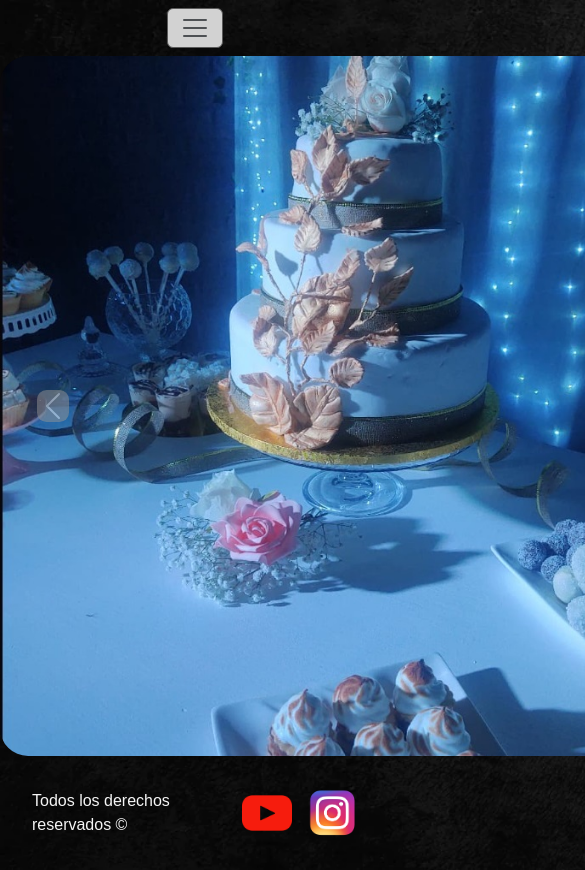
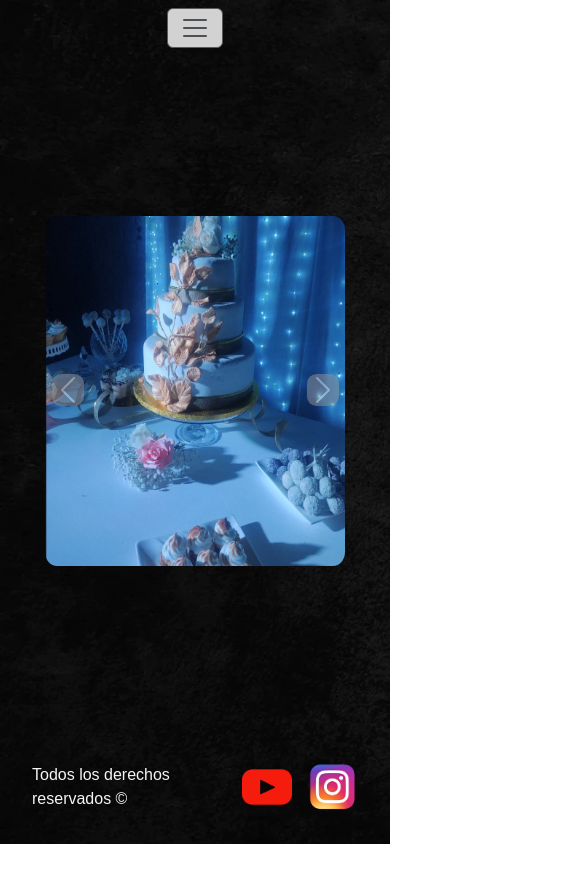
Before and after one commit to Andreolise/EntregaFinal-Andreoli, a website: page pages/galeria.html in a window 390 px wide. Shown: the top 870 px of the page, 585 px wide, since content can reach past the window. After the commit the page ends 844 px from the top, so only its background shows below. Drawn offline with nearby package versions, Linux system fonts and the light colour scheme.

Commit message:
responsive mejorado

```diff
--- a/pages/galeria.html
+++ b/pages/galeria.html
@@ -43,7 +43,7 @@
 <!--Carrusel de imágenes-->
     <section id="carouselExampleIndicators" class="carousel slide mx-auto">
         <div class="carousel-inner">
-            <div class="carousel-item active img-fluid">
+            <div class="carousel-item active">
                 <img src="../img/galeria/cumpleaños-1.jpg" class="d-block w-100" alt="Torta de cumpleaños">
             </div>
             <div class="carousel-item">
@@ -81,6 +81,7 @@
             </div>
         </div>
 <!--Botones del carrusel de imágenes-->
+    <div class="botones-del-carrusel">
         <button class="carousel-control-prev" type="button" data-bs-target="#carouselExampleIndicators" data-bs-slide="prev">
         <span class="carousel-control-prev-icon" aria-hidden="true"></span>
         <span class="visually-hidden">Previous</span>
@@ -89,6 +90,7 @@
         <span class="carousel-control-next-icon" aria-hidden="true"></span>
         <span class="visually-hidden">Next</span>
         </button>
+    </div>
     </section>
 
     <footer class="container p-4 rounded">
--- a/scss/styles.scss
+++ b/scss/styles.scss
@@ -5,7 +5,7 @@
 
   header {
     display: flex;
-    justify-content: center;
+    justify-content: space-around;
   }
 
   body {
@@ -13,12 +13,14 @@
     background-size: cover;
     background-repeat: no-repeat;
     font-family:'Montserrat', sans-serif;
-    color:whitesmoke
+    color:whitesmoke;
+    display: flex;
+    flex-direction: column;
+    min-height: 100vh;
   }
 
-#form {
-    flex-direction: column;
-    align-items: center;
+  footer {
+    margin-top: auto ;
   }
 
   .pages {
@@ -78,7 +80,7 @@
       grid-template-columns: repeat(2, 1fr);
       justify-items: center;
     }
-  }
+    }
 
   @media (min-width: 1260px) {
     .recetas {
@@ -87,21 +89,41 @@
       justify-items: center;
     }
   }
+  .carousel-item img {
+    height: 700px;
+    width: 500px;
+    border-radius: 4%;
+  }
 
   #carouselExampleIndicators{
     height: 700px;
     width: 700px;
   }
 
-  .carousel-item img {
-    height: 700px;
-    width: 500px;
-    border-radius: 4%;
-  }
-
   .carousel-control-next-icon, .carousel-control-prev-icon {
     background-color: rgb(150, 150, 150);
     border-radius: 30%;
+  }
+
+  @media (max-width: 425px) {
+    #carouselExampleIndicators {
+      padding-top: 10rem;
+    }
+    .carousel-item img {
+      height: 350px;
+      width: 350px;
+      border-radius: 4%;
+    }
+    #carouselExampleIndicators{
+      height: 300px;
+      width: 300px;
+    }
+    .carousel-control-next-icon, .carousel-control-prev-icon {
+      margin-top: 23rem;
+    }
+    #indeximg {
+    padding-top: 10rem;
+    }
   }
 
   .d-flex{
```
Also changed, not shown: index.html (+1 -1 lines), pages/contacto.html (+1 -1 lines), pages/servicios.html (+6 -8 lines), css/styles.css, 1 other file.
